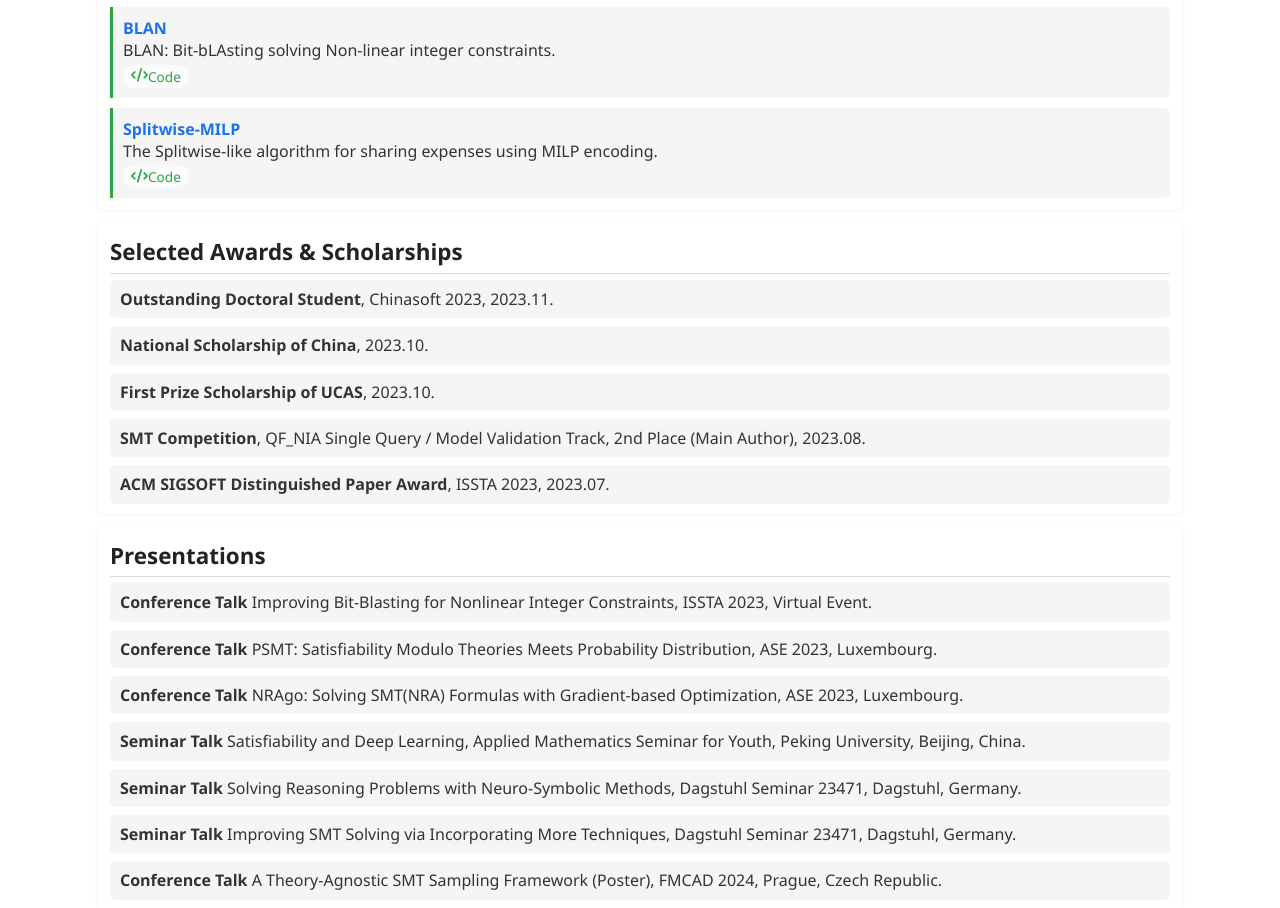
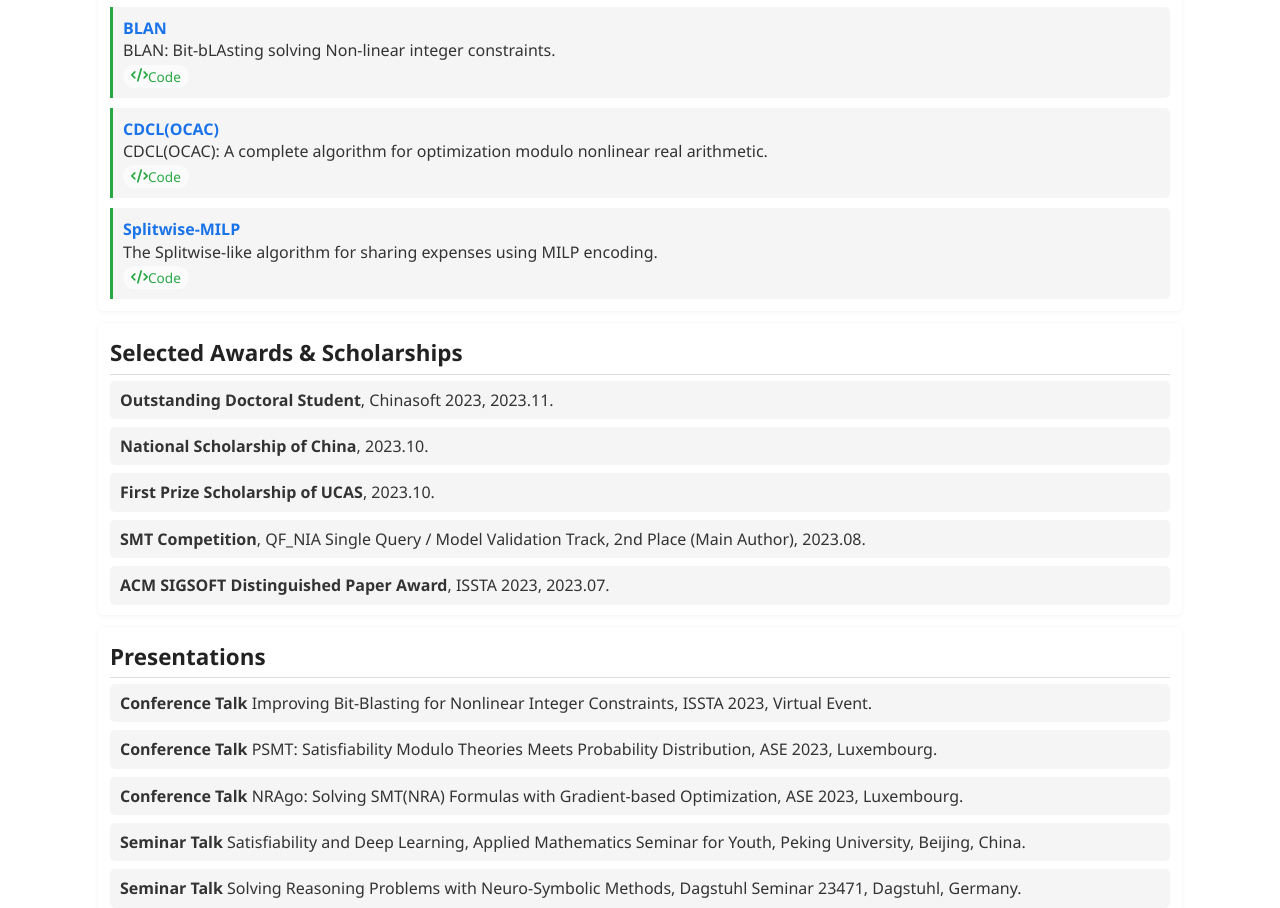
Before and after one commit to fuqi-jia/fuqi-jia.github.io, a plain HTML site: page index.html in a window 1280 px wide. Shown: the part 2614-3522 px from the top of the page. Drawn offline with Linux system fonts and the light colour scheme.

Commit message:
Update index.html

```diff
--- a/index.html
+++ b/index.html
@@ -444,6 +444,14 @@
             </div>
 
             <div class="publication" style="border-left: 3px solid var(--code-color);">
+                <a href='https://github.com/fuqi-jia/cdcl_ocac'><strong>CDCL(OCAC)</strong></a> <br>
+                CDCL(OCAC): A complete algorithm for optimization modulo nonlinear real arithmetic.<br>
+                <div class="paper-links">
+                    <a href="https://github.com/fuqi-jia/cdcl_ocac" class="code-link"><i class="fas fa-code"></i> Code</a>
+                </div>
+            </div>
+
+            <div class="publication" style="border-left: 3px solid var(--code-color);">
                 <a href='https://github.com/fuqi-jia/Splitwise-MILP'><strong>Splitwise-MILP</strong></a> <br>
                 The Splitwise-like algorithm for sharing expenses using MILP encoding.<br>
                 <div class="paper-links">
```
